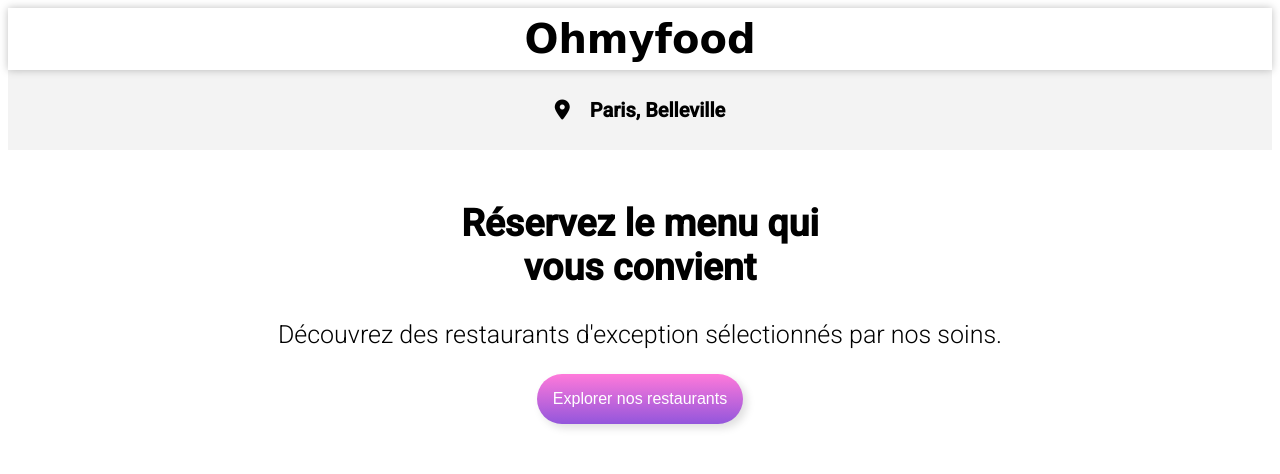
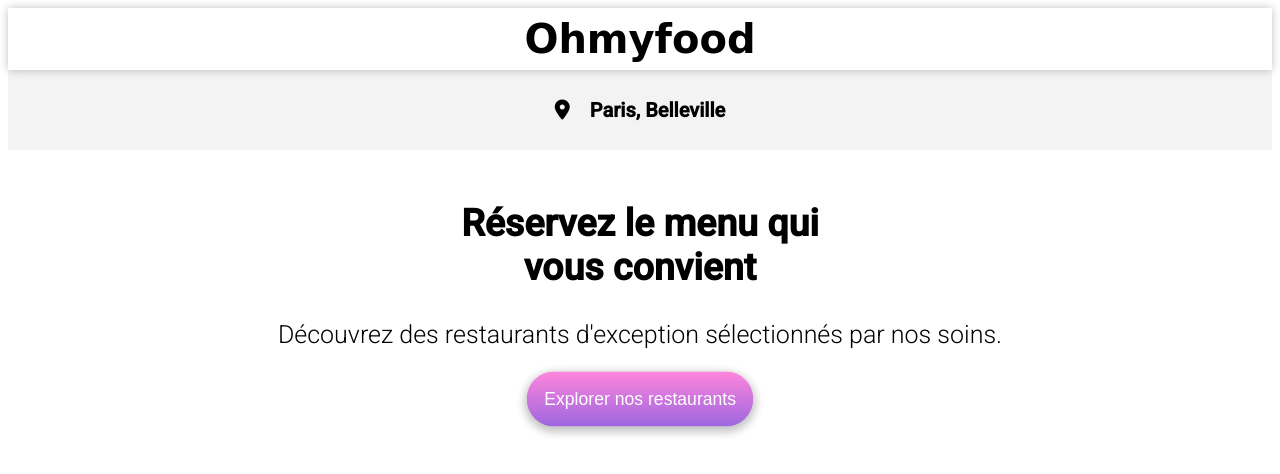
Before and after one commit to DUNON/Oh-My-Food, a website: page index.html in a window 1280 px wide. In both pictures the pointer is over the button "Explorer nos restaurants". Drawn offline with nearby package versions, Linux system fonts and the light colour scheme; files that its build step writes are made by us from their sources; a web font is replaced by a local one.

Commit message:
feat:add discovery

```diff
--- a/style.scss
+++ b/style.scss
@@ -70,5 +70,10 @@
     }
 }
 button{
-  @include btn
+  @include btn;
+    &:hover{
+      opacity: 0.9;
+      box-shadow: 0px 3px 9px 2px rgba(0, 0, 0, 0.28);
+      transform: scale(1.1);
+    }
 }
```
